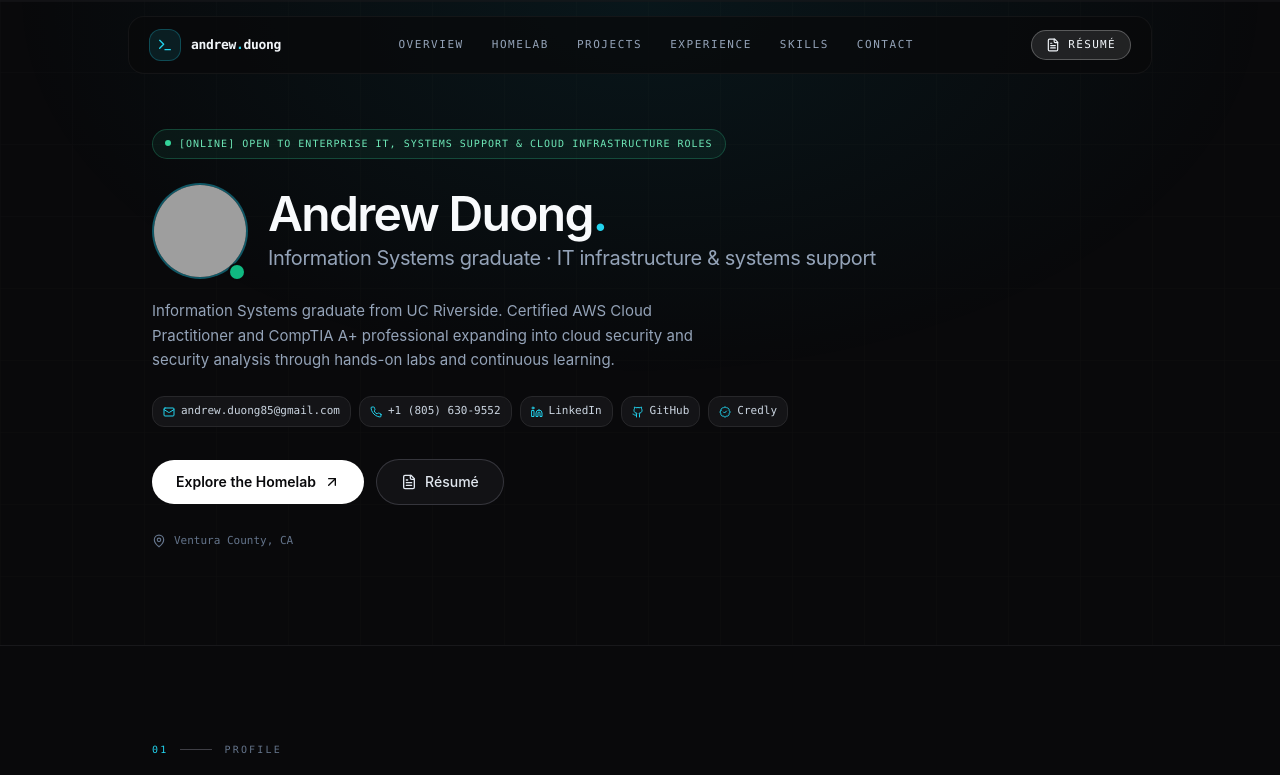
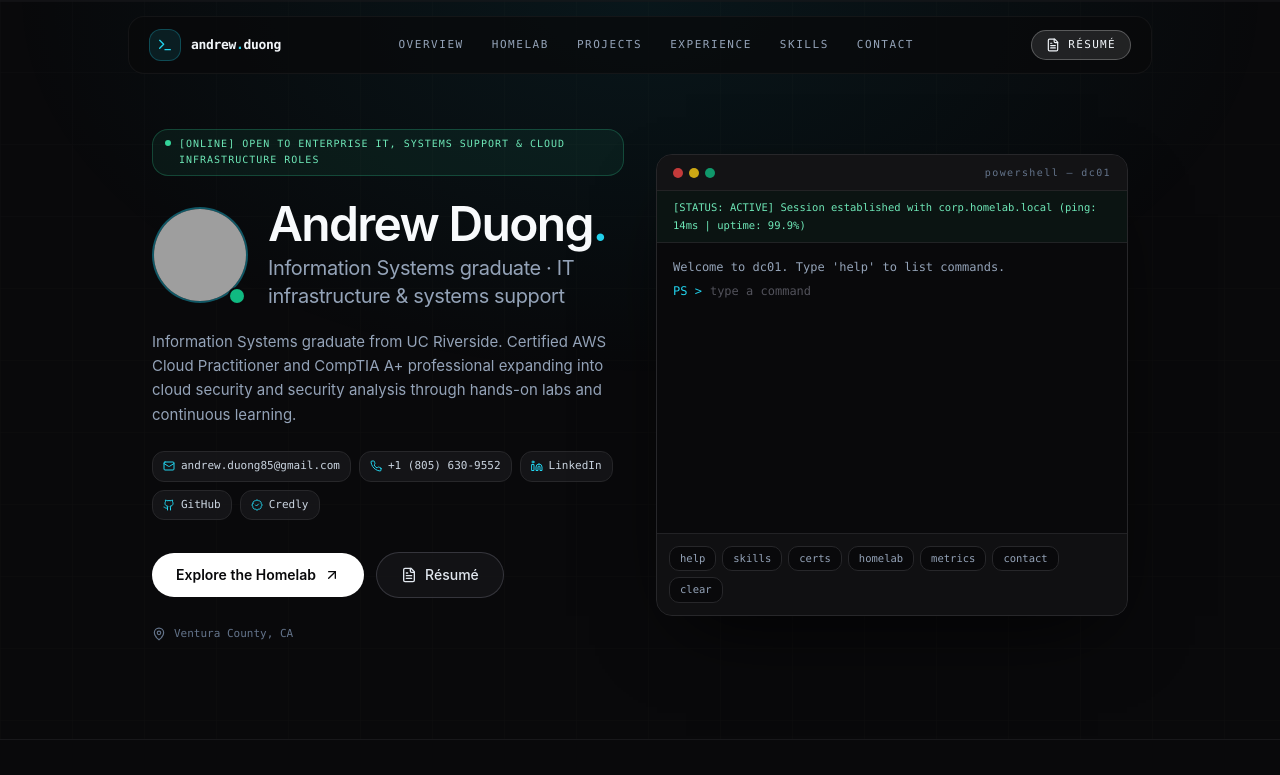
Before and after one commit to andrewduong5/Personal-Portfolio, a React (Vite) app: page / in a window 1280 px wide. Shown: the top 775 px of the page. Built offline with nearby package versions, Linux system fonts and the light colour scheme; grey boxes are pictures that could not be loaded; the HTML template or start-up script is replaced by a standard one.

Commit message:
Restore Terminal to Hero grid with GPU composite optimizations

```diff
--- a/src/components/portfolio/Hero.jsx
+++ b/src/components/portfolio/Hero.jsx
@@ -3,6 +3,7 @@ import { Link } from "react-router-dom";
 import { ArrowUpRight, MapPin, Mail, Phone, Github, Linkedin, BadgeCheck, FileText } from "lucide-react";
 import { Image } from "@/components/ui/image";
 import { profile } from "@/data/portfolio";
+import Terminal from "@/components/portfolio/Terminal";
 
 const fadeUp = {
   hidden: { opacity: 0, y: 14 },
@@ -17,14 +18,14 @@ const links = [
 
 export default function Hero() {
   return (
-    <section id="top" className="relative isolate overflow-hidden pb-16 pt-28 sm:pb-24 sm:pt-32 [transform:translateZ(0)] [contain:paint]">
-      {/* Static, high-performance background layers */}
+    <section id="top" className="relative isolate overflow-hidden pb-16 pt-28 sm:pb-24 sm:pt-32 [transform:translateZ(0)]">
+      {/* High-performance GPU-friendly background layers */}
       <div className="pointer-events-none absolute inset-0 -z-10 bg-[#09090b]" />
       <div className="pointer-events-none absolute inset-0 -z-10 grid-lines opacity-20 [transform:translateZ(0)]" />
       <div className="pointer-events-none absolute inset-x-0 top-0 -z-10 h-96 bg-[radial-gradient(ellipse_at_top,rgba(6,182,212,0.08),transparent_70%)] [transform:translateZ(0)]" />
 
-      <div className="mx-auto max-w-5xl px-6">
-        <div className="max-w-3xl">
+      <div className="mx-auto grid max-w-5xl grid-cols-1 items-center gap-12 px-6 lg:grid-cols-12 lg:gap-8">
+        <div className="lg:col-span-6">
           <motion.div initial="hidden" animate="show" variants={fadeUp} className="mb-6">
             <span className="inline-flex items-start gap-2 rounded-2xl border border-emerald-400/25 bg-emerald-400/[0.07] px-3 py-1.5 font-mono text-[10px] uppercase leading-relaxed tracking-[0.1em] text-emerald-300">
               <span className="relative mt-1 flex h-1.5 w-1.5 shrink-0">
@@ -123,6 +124,17 @@ export default function Hero() {
             <MapPin className="h-3.5 w-3.5" /> {profile.location}
           </p>
         </div>
+
+        <motion.div
+          initial={{ opacity: 0, y: 18 }}
+          animate={{ opacity: 1, y: 0 }}
+          transition={{ duration: 0.45, delay: 0.15, ease: [0.16, 1, 0.3, 1] }}
+          className="min-w-0 lg:col-span-6"
+        >
+          <div className="relative [transform:translateZ(0)]">
+            <Terminal />
+          </div>
+        </motion.div>
       </div>
     </section>
   );
```
